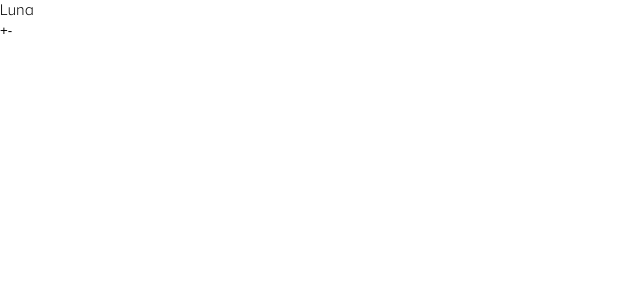
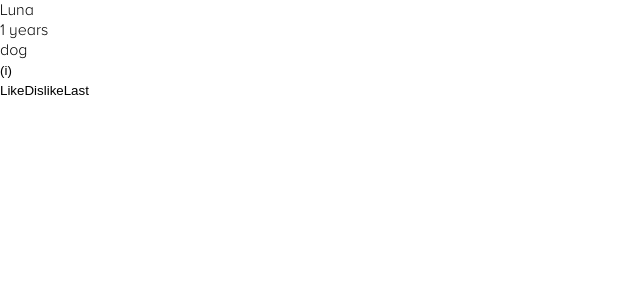
Before and after one commit to deimoss123/react-pet-dating-app, a Next.js app: page /recommendations in a window 1280 px wide. Shown: the top 300 px of the page, without its empty margins (0-640 px from the left). Built offline with nearby package versions, Linux system fonts and the light colour scheme.

Commit message:
add ProfileInfo component

```diff
--- /dev/null
+++ b/components/dating-components/chat-window/profileContainer/profileInfo/ProfileInfo.tsx
@@ -0,0 +1,24 @@
+import React, { useState } from "react";
+import { PetInfo } from "../profileSwiper";
+
+interface InfoButtonProperties {
+  isDescriptionOpen: Boolean,
+  setIsDescriptionOpen: Function
+}
+
+const ProfileInfo = ({info}: PetInfo) => {
+  const[isDescriptionOpen, setIsDescriptionOpen] = useState(false)
+  if (isDescriptionOpen) {
+    return(<div> <div>{info}</div>
+    <ToggleInfoButton isDescriptionOpen={isDescriptionOpen} setIsDescriptionOpen={setIsDescriptionOpen}/>
+    </div>)
+  }
+    return <ToggleInfoButton isDescriptionOpen={isDescriptionOpen} setIsDescriptionOpen={setIsDescriptionOpen}/>;
+};
+
+export default ProfileInfo;
+
+
+const ToggleInfoButton = ({isDescriptionOpen, setIsDescriptionOpen} : InfoButtonProperties) => {
+      return <button onClick={() => setIsDescriptionOpen(!isDescriptionOpen)}>{"(i)"}</button>;
+}
--- /dev/null
+++ b/components/dating-components/chat-window/profileContainer/profileInfo/index.tsx
@@ -0,0 +1 @@
+export * from './ProfileInfo'
--- a/components/dating-components/chat-window/profileContainer/profileSwiper/ProfileSwiper.tsx
+++ b/components/dating-components/chat-window/profileContainer/profileSwiper/ProfileSwiper.tsx
@@ -1,21 +1,42 @@
 import React, { useEffect } from "react";
-import { RecommendedPet} from "../../../../../pages/recommendations";
+import { RecommendedPet } from "../../../../../pages/recommendations";
 import { ManageCurrentPetFunctions } from "../ProfileContainer";
+import ProfileInfo from "../profileInfo/ProfileInfo";
+import SwiperBio from "../swiperBio/SwiperBio";
+import SwiperButtons from "../swiperButtons/SwiperButtons";
 
-const ProfileSwiper= ({id, name, age, type, image, gallery, description, nextPet, previousPet}:RecommendedPet & ManageCurrentPetFunctions) => {
+export interface PetBio {
+  name: string;
+  age: string;
+  type: string;
+}
 
+export interface PetInfo {
+  info: string;
+}
 
-
-
-  useEffect(()=>{
-    console.log(name)
-  },[name])
+const ProfileSwiper = ({
+  id,
+  name,
+  age,
+  type,
+  image,
+  gallery,
+  description,
+  nextPet,
+  previousPet,
+}: RecommendedPet & ManageCurrentPetFunctions) => {
+  useEffect(() => {
+    console.log(name);
+  }, [name]);
 
   return (
     <>
-    <div>{name}</div>
-    <button onClick={()=>nextPet()}>+</button>
-    <button onClick={()=>previousPet()}>-</button>
+      <SwiperBio name={name} age={age} type={type} />
+      <ProfileInfo info={description}/>
+      <div></div>
+      <SwiperButtons nextPet={nextPet} previousPet={previousPet} />
+
     </>
   );
 };
--- a/components/dating-components/chat-window/profileContainer/swiperBio/SwiperBio.tsx
+++ b/components/dating-components/chat-window/profileContainer/swiperBio/SwiperBio.tsx
@@ -1,15 +1,13 @@
-import React, { useEffect } from "react";
-import { RecommendedPets } from "../../../../../pages/recommendations";
+import React from "react";
+import { RecommendedPet, RecommendedPets } from "../../../../../pages/recommendations";
+import { PetBio } from "../profileSwiper";
 
-const SwiperBio= ({pets}:RecommendedPets) => {
-
-  useEffect(()=>{
-    console.log(pets)
-  },[pets])
-
+const SwiperBio = ({name, age, type}: PetBio) => {
   return (
     <>
-    <div>Hello World</div>
+      <div>{name}</div>
+      <div>{age}</div>
+      <div>{type}</div>
     </>
   );
 };
--- a/components/dating-components/chat-window/profileContainer/swiperButtons/SwiperButtons.tsx
+++ b/components/dating-components/chat-window/profileContainer/swiperButtons/SwiperButtons.tsx
@@ -1,15 +1,12 @@
-import React, { useEffect, useState } from "react";
-import { RecommendedPets } from "../../../../../pages/recommendations";
+import React, { useEffect } from "react";
+import { ManageCurrentPetFunctions } from "../ProfileContainer";
 
-const SwiperButtons= ({pets}:RecommendedPets) => {
-
-  useEffect(()=>{
-    console.log(pets)
-  },[pets])
-
+const SwiperButtons = ({ nextPet, previousPet }: ManageCurrentPetFunctions) => {
   return (
     <>
-    <div>Hello World</div>
+      <button onClick={() => nextPet()}>Like</button>
+      <button onClick={() => nextPet()}>Dislike</button>
+      <button onClick={() => previousPet()}>Last</button>
     </>
   );
 };
```
